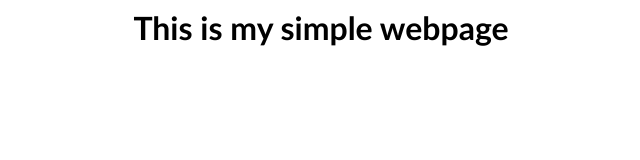
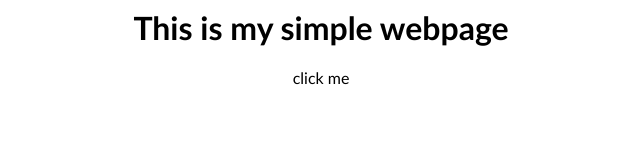
Before and after one commit to RavdeepAulakh/COMP_2800_Feature_Branch_Workflow_BBY32, a plain HTML site: page index.html in a window 1280 px wide. Shown: the full height of the page, 319-959 px from the left. Drawn offline with Linux system fonts and the light colour scheme.

Commit message:
Changed content to be clickable

```diff
--- a/index.html
+++ b/index.html
@@ -4,7 +4,8 @@
     </head>
     <body>
         <h1 id="title">This is my simple webpage</h1>
-        <div class="content">
+        <div class="content clickable">
+            click me
         </div>
     </body>
 </html>
--- a/style.css
+++ b/style.css
@@ -11,3 +11,6 @@
     width: 800px;
     text-align: center;
 }
+.clickable{
+    cursor: hand;
+}
```
